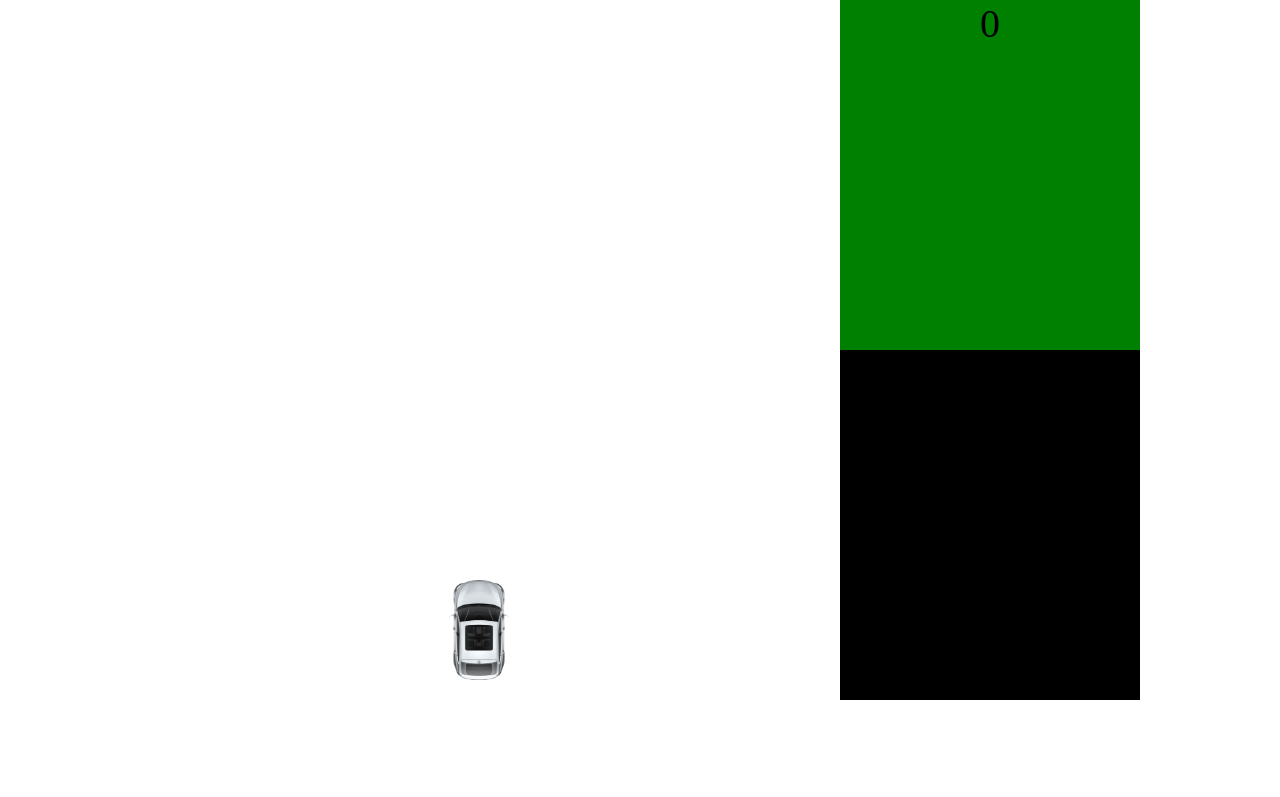
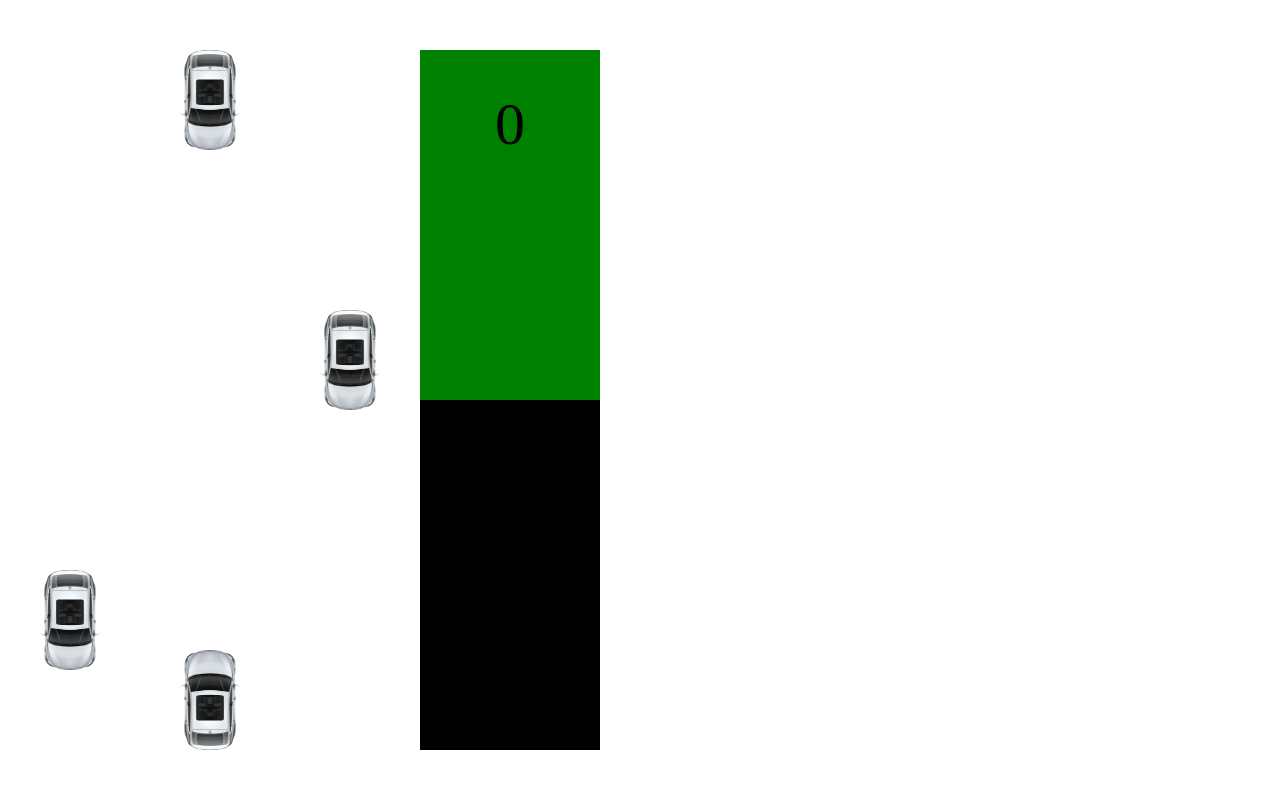
Before and after one commit to punyabz8/leapfrog, a plain HTML site: page javaScript/Assignment-4-Car-Lane-Game/index.html in a window 1280 px wide. Shown: the top 797 px of the page. Drawn offline with Linux system fonts and the light colour scheme.

Commit message:
car lane

```diff
--- a/javaScript/Assignment-4-Car-Lane-Game/css/style.css
+++ b/javaScript/Assignment-4-Car-Lane-Game/css/style.css
@@ -3,6 +3,7 @@
     padding: 0;
 }
 .carLane{
+    margin-top: 50px;
     width: 300px;
     height: 500px;
 }
--- a/javaScript/Assignment-4-Car-Lane-Game/index.html
+++ b/javaScript/Assignment-4-Car-Lane-Game/index.html
@@ -11,6 +11,10 @@
     <div class="carLane">
 
     </div>
+    <div class="carLane">
+
+    </div>
+
     <script src="js/carGame.js"></script>
 </body>
 </html>
--- a/javaScript/Assignment-4-Car-Lane-Game/js/carGame.js
+++ b/javaScript/Assignment-4-Car-Lane-Game/js/carGame.js
@@ -1,20 +1,28 @@
-var position=0;
 (function(){
-	function Vehicle(parentElement){
+	var position = 0;
+	var speed = 10;
+	var flag = true;
+	var gameFinished = false;
+
+	function Vehicle(lane){
 		this.x = null;
 		this.y = null;
-		this.lane = null;
-		this.speed = null;
-		this.width = null;
-		this.height = 60;
-		this.element = 100;
-		// this.vehicleType = [{'type': 'car', 'width': '50px', 'height': '100px'},
-		// {'type': 'bus', 'width': '50px', 'height': '120px'},
-		// {'type': 'jeep', 'width': '50px', 'height': '110px'}];
+		this.lane = lane;
+		this.speed = speed;
+		this.width = 60;
+		this.height = 100;
+		this.element = null;
+		this.laneWidth = null;
+		this.laneMiddle = null;
+		this.containerWidth = null;
+		this.containerHeight = null;
 
-		this.init = function(){
-			// this.vehicleType = Math.randomInt(3);
-
+		this.init = function(gameContainer){
+			this.containerWidth = gameContainer.offsetWidth;
+			this.containerHeight = gameContainer.offsetHeight;
+			this.laneWidth = Math.floor(gameContainer.offsetWidth / 3);
+			this.laneMiddle = Math.floor(this.laneWidth / 2) - Math.floor(this.width / 2);
+			this.createCar(gameContainer);
 		}
 
 		this.setPosition = function(x, y){
@@ -22,13 +30,9 @@ var position=0;
 			this.y = y;
 		}
 
-		this.collision = function(){
-			//collision detection
-		}
-
-		this.checkBoundary = function(width, height){
-			if(this.y > height){
-				//do something to obstacle
+		this.checkBoundary = function(){
+			if(this.y - this.height > this.containerHeight){
+				return true;
 			}
 		}
 
@@ -36,33 +40,48 @@ var position=0;
 			this.y += this.speed;
 			this.draw();
 		}
-
 		this.draw = function(){
+			this.element.style.left = this.x + 'px';
 			this.element.style.top = this.y + 'px';
 		}
+		this.createCar = function(gameContainer,laneNo){
+			var vehicle = document.createElement('div');
+			vehicle.style.background = 'url("./image/car.png")';
+			vehicle.style.position = 'absolute';
+			vehicle.style.backgroundSize = '60px 100px';
+			vehicle.style.width = this.width + 'px';
+			vehicle.style.height = this.height + 'px';
+			vehicle.style.transform = 'rotateZ(180deg)';
+			vehicle.style.backgroundRepeat = 'no-repeat';
+
+			this.setPosition((Math.floor(this.laneWidth / 2) - Math.floor(this.width / 2)) + ((lane -1) * this.laneWidth), -this.height);
+			this.element = vehicle;
+			gameContainer.append(vehicle);
+			this.draw();
+		}
+
 	}
 
 	function PlayerVehicle(){
 		this.x = null;
 		this.y = null;
 		this.lane = 2;
-		this.width = 80;
-		this.height = 120;
+		this.width = 60;
+		this.height = 100;
 		this.element = null;
 		this.laneWidth = null;
 		this.laneMiddle = null;
 		this.containerWidth = null;
 		this.containerHeight = null;
+		var that = this;
 
-		this.vehicleType = [{'type': 'car', 'width': '50px', 'height': '100px'}];
+		// this.vehicleType = [{'type': 'car', 'width': '50px', 'height': '100px'}];
 
 		this.init = function(gameContainer){
 			this.containerWidth = gameContainer.offsetWidth;
 			this.containerHeight = gameContainer.offsetHeight;
 			this.laneWidth = Math.floor(gameContainer.offsetWidth / 3);
 			this.laneMiddle = Math.floor(this.laneWidth / 2) - Math.floor(this.width / 2);
-			console.log(this.laneWidth);
-			console.log(this.laneMiddle);
 			var player = document.createElement('div');
 			player.style.background = 'url("./image/car.png")';
 			player.style.backgroundSize = '60px 100px';
@@ -70,21 +89,33 @@ var position=0;
 			player.style.position = 'absolute';
 			player.style.width = this.width + 'px';
 			player.style.height = this.height + 'px';
+			document.addEventListener("keydown",this.bottonPressed.bind(this));
 			this.element = player;
-			console.log(gameContainer.offsetHeight);
 			this.setPosition((Math.floor(this.containerWidth / 2) - Math.floor(this.width / 2)), (this.containerHeight - this.height));
 			this.draw();
 			gameContainer.append(player);
 		}
 
 		this.setPosition = function(x, y){
-			console.log(x,y);
 			this.x = x;
 			this.y = y;
 		}
 
-		this.collision = function(){
-			//collision detection
+		this.collision = function(vehicles){
+			var collided = false;
+			vehicles.forEach(function(element) {
+				if (that.x < element.x + element.width &&
+					that.x + that.width > element.x &&
+					that.y < element.y + element.height &&
+					that.y + that.height > element.y) {
+						collided = true;
+				 }
+			});
+			if(collided == true){
+				return true;
+			}else{
+				return false;
+			}
 		}
 
 		this.movePlayer = function(){
@@ -95,12 +126,22 @@ var position=0;
 			this.element.style.top = this.y + 'px';
 			this.element.style.left = this.x + 'px';
 		}
-	}
 
-	//THis is slider creator
-	function createSlider(parentElement){
-		for(var i = 0; i < 5; i++)
-		parentElement.backgroundWrapper
+		this.bottonPressed = function(event){
+			console.log(event.which);
+			if(event.code == "ArrowLeft"){
+				if(this.lane > 1){
+					this.lane--;
+					this.movePlayer();
+				}
+			}
+			if(event.code == 'ArrowRight'){
+				if(this.lane < 3){
+					this.lane++;
+					this.movePlayer();
+				}
+			}
+		}
 	}
 
 	function setParentProperties(parent){
@@ -108,9 +149,9 @@ var position=0;
 		// parent.style.width = parent.offsetWidth < 500 ? 500 + 'px' : parent.offsetWidth;
 		// parent.style.height = parent.offsetHeight < 600 ? 600 + 'px' : parent.offsetHeight;
 		parent.style.height = '700px';
-		parent.style.width = '1000px';
+		parent.style.width = '600px';
 		parent.style.position = 'relative';
-		parent.style.margin = '0 auto';
+		// parent.style.margin = '0 auto';
 	}
 
 	function setGameWrapperProperties(parentInc, gameWrapper){
@@ -128,11 +169,15 @@ var position=0;
 	}
 
 	function setGameContainerProperties(parentInc, gameContainer){
+		gameContainer.style.overflow = 'hidden';
 		gameContainer.style.position = 'relative';
 		gameContainer.style.background = 'url("./image/road.png")';
-		gameContainer.style.backgroundSize = 'cover';
+		gameContainer.style.backgroundSize = parentInc.offsetWidth * 0.7 + 'px ' + parentInc.offsetHeight + 'px';
 		gameContainer.style.height = parentInc.offsetHeight + 'px';
 		gameContainer.style.width = Math.floor(parentInc.offsetWidth * 0.70) + 'px';
+		// gameContainer.style.backgroundSize = parentInc.containerWidth +'px' + 'auto';
+		// gameContainer.style.backgroundSize = 'par' + parentInc.containerHeight + 'px';
+
 	}
 
 	function setBackgroundWrapperProperties(parentInc, backgroundWrapper){
@@ -144,8 +189,6 @@ var position=0;
 	}
 
 	function setScoreContainerProperties(scoreWrapper, scoreBoard){
-		console.log(scoreWrapper.offsetHeight);
-		console.log(scoreWrapper.offsetWidth);
 		scoreBoard.style.height = '50%';
 		scoreBoard.style.width = '100%';
 		scoreBoard.style.backgroundColor = 'green';
@@ -160,6 +203,8 @@ var position=0;
 
 	function Game(parentElement, gameIndex){
 		var vehicles = [];
+		var increment = 3;
+		var gameInterval = null;
 		this.score = null;
 		this.player = null;
 		this.gameWrapper = null;
@@ -173,28 +218,6 @@ var position=0;
 
 		var that = this;
 
-		this.startGame= function(){
-			var vehicle = new Vehicle(this.gameContainer);
-
-			document.onkeydown = function(e){
-				switch(e.keyCode){
-					case 37:
-						if(that.player.lane > 1)
-							{that.player.lane -= 1;}
-						that.gameContinue();
-						break;
-					case 39:
-						if(that.player.lane < 3)
-							{that.player.lane += 1;}
-						that.gameContinue();
-						break;
-				}
-			}
-			setInterval(function(){
-				that.gameContinue();
-			},20);
-		}
-
 		this.init = function(){
 			var score = document.createElement('p');
 			var option = document.createElement('div');
@@ -205,13 +228,13 @@ var position=0;
 			var scoreWrapper = document.createElement('div');
 			var gameContainer = document.createElement('div');
 			var backgroundWrapper = document.createElement('div');
-
 			setParentProperties(this.parentElement);
 			setGameContainerProperties(this.parentElement, gameContainer);
 			setGameWrapperProperties(this.parentElement, gameWrapper);
 			setScoreWrapperProperties(this.parentElement, scoreWrapper);
 			setBackgroundWrapperProperties(gameContainer, backgroundWrapper);
 			setScoreContainerProperties(scoreWrapper, scoreBoard);
+			this.score = score;
 			this.gameWrapper = gameWrapper;
 			this.scoreWrapper = scoreWrapper;
 			this.gameContainer = gameContainer;
@@ -220,26 +243,75 @@ var position=0;
 			this.gameWrapper.append(gameContainer);
 			this.gameContainer.append(backgroundWrapper);
 
-			score.innerHTML = '0';
+			score.innerHTML = 0;
 			score.style.textAlign = 'center';
-			score.style.fontSize = 40 + 'px';
-			console.log(scoreBoard.offsetHeight);
-			score.style.margin = 'auto auto';
+			score.style.fontSize = 60 + 'px';
+			score.style.paddingTop = 40 + 'px';
 			scoreBoard.append(score);
 			this.scoreWrapper.append(scoreBoard);
 
 			var player = new PlayerVehicle(this.gameContainer);
 			player.init(this.gameContainer);
 			this.player = player;
-			this.player.movePlayer();
+
+			var vehicle = new Vehicle();
+			vehicle.init(this.gameContainer);
+			vehicles.push(vehicle);
+
 			this.startGame();
+		}
 
+		this.startGame= function(){
+			this.gameInterval = setInterval(function(){
+				that.gameContinue();
+				that.newCars();
+			},40 - increment);
 		}
 
 		this.gameContinue = function() {
-			this.player.movePlayer();
-			position++;
-			this.gameContainer.style.backgroundPositionY=position+"px";
+			if(gameFinished == true){
+				clearInterval(this.gameInterval);
+				this.resetGame();
+			}else{
+				this.player.movePlayer();
+				if(this.player.collision(vehicles) == true){
+					gameFinished = true;
+				}
+				for(var i = 0; i< vehicles.length; i++){
+					vehicles[i].moveCar();
+					if(vehicles[i].checkBoundary() == true){
+						that.gameContainer.removeChild(vehicles[i].element);
+						this.score.innerHTML++;
+						vehicles.shift();
+						break;
+					}
+				}
+				position += increment;
+				this.gameContainer.style.backgroundPositionY=position+"px";
+				if(this.score.innerHTML % 5 == 0 && this.score.innerHTML != 0){
+					if(flag == true){
+						speed += 1;
+						increment += 2;
+						vehicles.forEach(function(el) {
+							el.speed = speed;
+						});
+						flag = false;
+					}
+				}
+				if(flag == false && this.score.innerHTML % 5 > 1){
+					flag = true;
+				}
+			}
+		}
+		this.newCars = function(){
+			newCar = vehicles[vehicles.length - 1].y > 150 ? true : false;
+			if(newCar == true){
+				var vehicle = new Vehicle(getRandomInt(1, 4));
+				vehicle.init(this.gameContainer);
+				vehicles.push(vehicle);
+			}
+		}
+		this.resetGame = function(){
 		}
 	}
 
```
